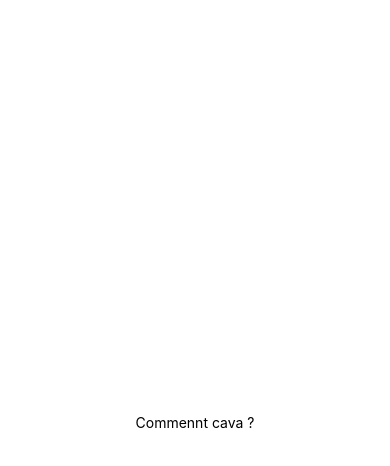
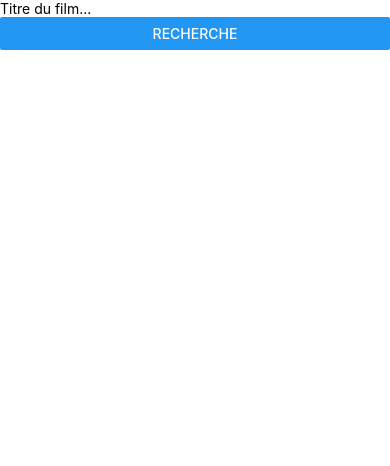
Before and after one commit to johnson-ad/react-native-app-movies, a React Native app: screen / in a window 390 px wide. Shown: the top 466 px of the page. Built offline with nearby package versions, Linux system fonts and the light colour scheme.

Commit message:
Creation du dossier component avec un component Search

```diff
--- a/App.js
+++ b/App.js
@@ -1,20 +1,8 @@
 import { StatusBar } from 'expo-status-bar';
-import { StyleSheet, Text, View } from 'react-native';
+import Search from './component/Search';
 
 export default function App() {
   return (
-    <View style={styles.container}>
-      <StatusBar style="auto" />
-      <Text>Commennt cava ?</Text>
-    </View>
+    <Search/>
   );
 }
-
-const styles = StyleSheet.create({
-  container: {
-    flex: 1,
-    backgroundColor: '#fff',
-    alignItems: 'center',
-    justifyContent: 'center',
-  },
-});
--- /dev/null
+++ b/component/Search.js
@@ -0,0 +1,13 @@
+import { View, TextInput, Button } from 'react-native'
+import React from 'react'
+
+const Search = () => {
+  return (
+    <View>
+      <TextInput placeholder='Titre du film...' />
+      <Button title='Recherche' onPress={()=>{}}/>
+    </View>
+  )
+}
+
+export default Search
```
